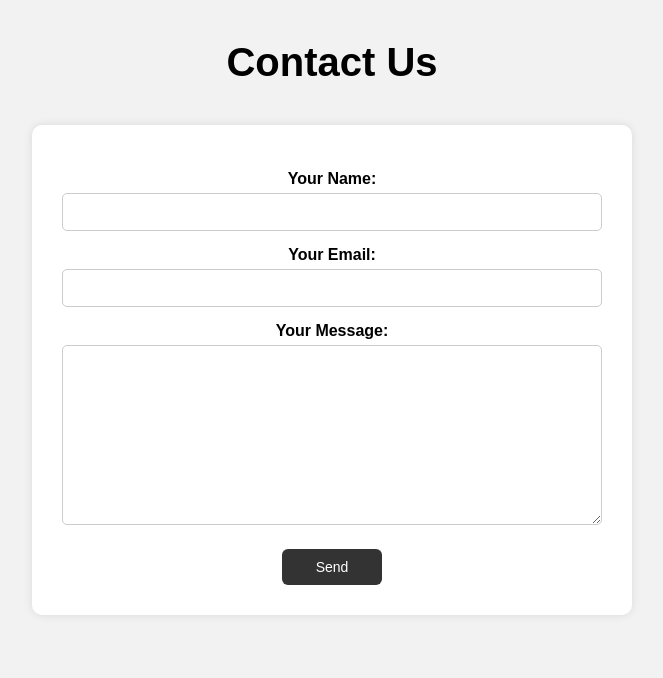
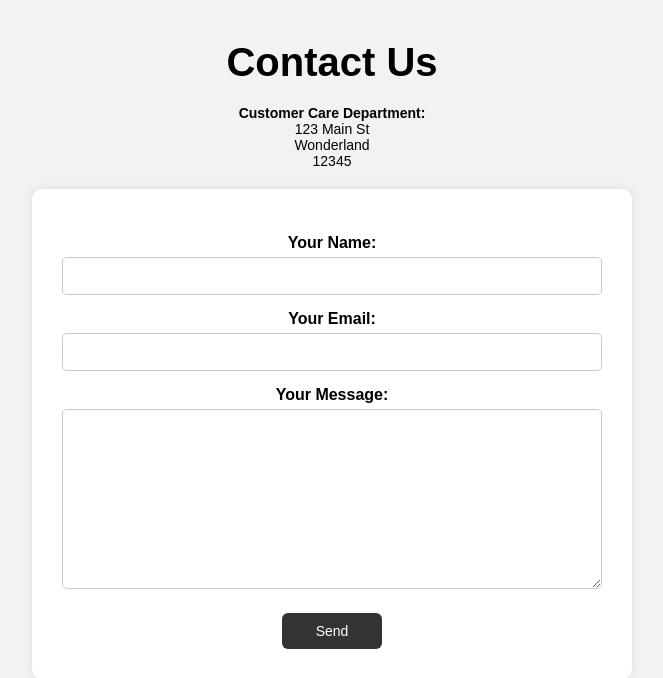
Before and after one commit to kdementieva/Flask, a Flask app: page /contact in a window 1280 px wide. Shown: the part 40-718 px from the top of the page, without its empty margins (308-971 px from the left). Run offline with Flask 3, Linux system fonts and the light colour scheme.

Commit message:
addet time, team members and contact address

```diff
--- a/app/routes.py
+++ b/app/routes.py
@@ -1,19 +1,34 @@
 from app import app
 from flask import render_template, request, redirect, url_for
 import re
+from datetime import datetime
 
 @app.route("/")
-def about():
-    return render_template("index.html")
+def home():
+    current_time = datetime.now()
+    return render_template("index.html", current_time=current_time)
 
 @app.route("/contact", methods=["GET"])
 def contact():
+    contact_info = {
+        'name': 'Customer Care Department',
+        'address': {
+            'street': '123 Main St',
+            'city': 'Wonderland',
+            'zip': '12345'
+        }
+    }
     success = request.args.get("success")
-    return render_template("contact.html", success=success)
+    return render_template("contact.html", success=success, contact_info=contact_info)
 
 @app.route("/about")
-def form():
-   return render_template("about.html")
+def about():
+    team_members = [
+        {'name': 'Alice', 'role': 'Developer'},
+        {'name': 'Bob', 'role': 'Designer'},
+        {'name': 'Charlie', 'role': 'Project Manager'}
+    ]
+    return render_template("about.html", team_members=team_members)
 
 @app.route("/submit", methods=["POST", "GET"])
 def submit():
--- a/app/static/css/styles.css
+++ b/app/static/css/styles.css
@@ -125,3 +125,30 @@ button {
 button:hover {
   background-color: #555;
 }
+
+.time {
+  position: fixed;
+  right: 20px;
+  bottom: 60px;
+  background: white;
+  color: black;
+  padding: 10px 15px;
+  border-radius: 8px;
+  box-shadow: 0 0 8px rgba(0,0,0,0.2);
+  font-size: 14px;
+  z-index: 1000;
+}
+
+.team {
+  list-style: none;
+  padding: 5px;
+  display: flex;
+  gap: 10px;
+  flex-direction: column;
+  align-items: center;
+}
+
+.contacts p {
+  font-size: 14px;
+  margin: 0;
+}
--- a/app/templates/about.html
+++ b/app/templates/about.html
@@ -17,6 +17,12 @@
       <p>Vision: Empower people to build their ideas.</p>
       <p>Values: Collaboration, innovation and learning.</p>
     </div>
+    <h2>Our team</h2>
+    <ul class="team">
+      {% for member in team_members %}
+        <li><strong>{{ member.name }}</strong> — {{ member.role }}</li>
+      {% endfor %}
+    </ul>
 {% endblock %}
 </body>
 </html>
--- a/app/templates/contact.html
+++ b/app/templates/contact.html
@@ -11,6 +11,12 @@
 
 {% block content %}
     <h2>Contact Us</h2>
+    <div class="contacts">
+      <p style="font-weight: 600;">{{ contact_info.name }}:</p>
+      <p>{{ contact_info.address.street }}</p>
+      <p>{{ contact_info.address.city }}</p>
+      <p>{{ contact_info.address.zip }}</p>
+    </div>
     {% if success %}
       <p style="color: green; margin-bottom: 20px;">Your message has been sent successfully!</p>
     {% endif %}
--- a/app/templates/index.html
+++ b/app/templates/index.html
@@ -12,6 +12,7 @@
     <h2>Welcome to My Flask App</h2>
     <p>Explore the website to learn more about us!</p>
     <img class="img" src="{{ url_for('static', filename='img/logo.png') }}" alt="Flask logo">
+    <p class="time">Current Time: {{ current_time.strftime('%A, %B %d, %Y %I:%M %p')}}</p>
 {% endblock %}
 </body>
 </html>
```
Also changed, not shown: 1 other file.
